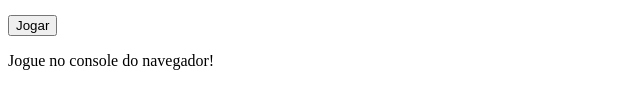
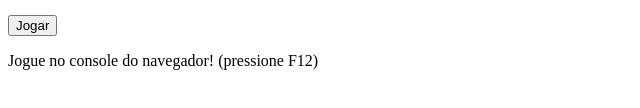
Before and after one commit to phbragam/Battleship-webSockets, a website: page public/index.html in a window 1280 px wide. Shown: the part 328-436 px from the top of the page, without its empty margins (0-640 px from the left). Drawn offline with nearby package versions, Linux system fonts and the light colour scheme.

Commit message:
update readme.md

```diff
--- a/public/index.html
+++ b/public/index.html
@@ -38,7 +38,7 @@
 
     <!-- <div id="playerBoard"></div> -->
 
-    <p>Jogue no console do navegador!</p>
+    <p>Jogue no console do navegador! (pressione F12)</p>
 
     <script src="/socket.io/socket.io.js"></script>
     <script src="index.js"></script>
```
Also changed, not shown: README.md.
